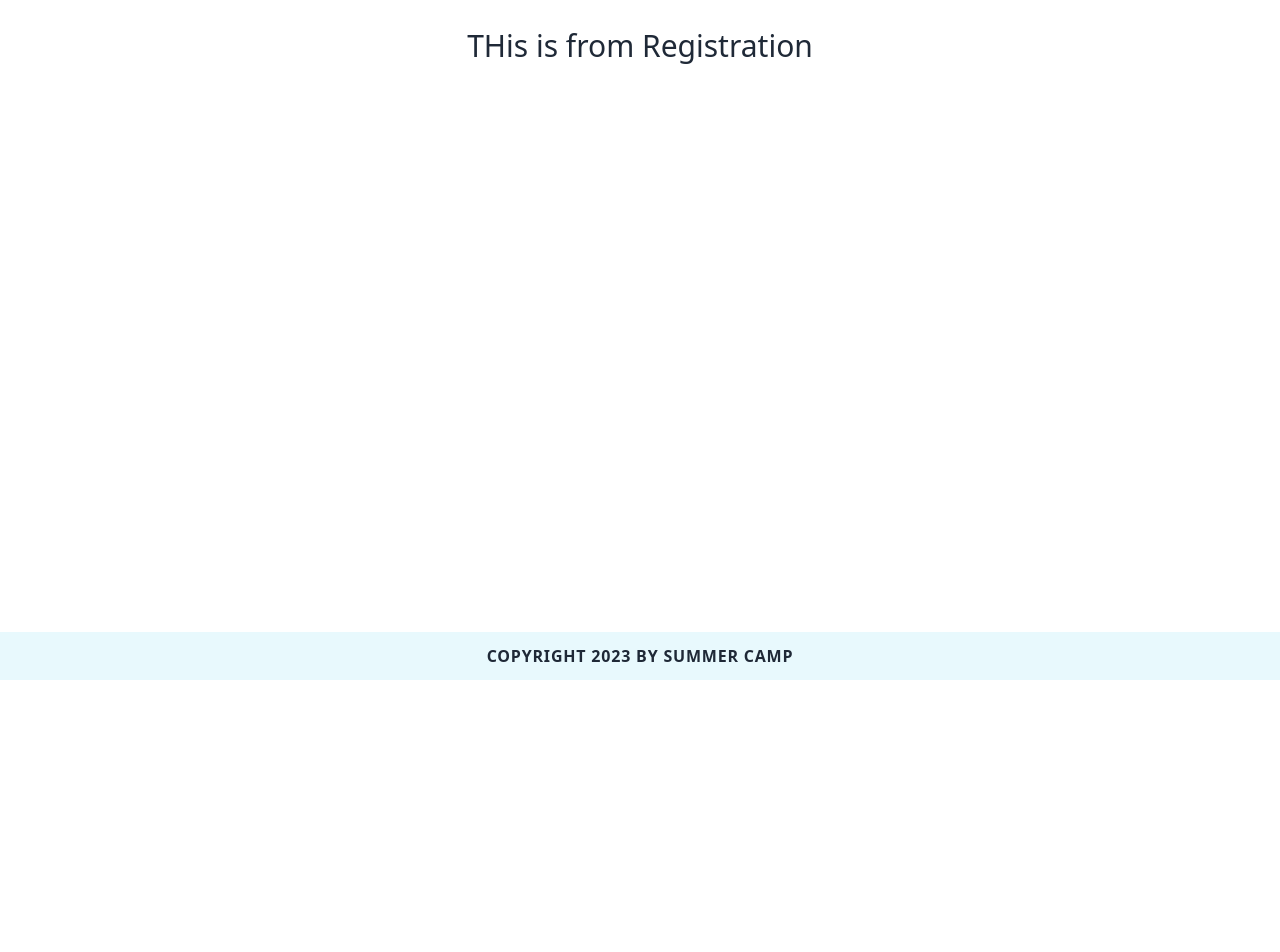
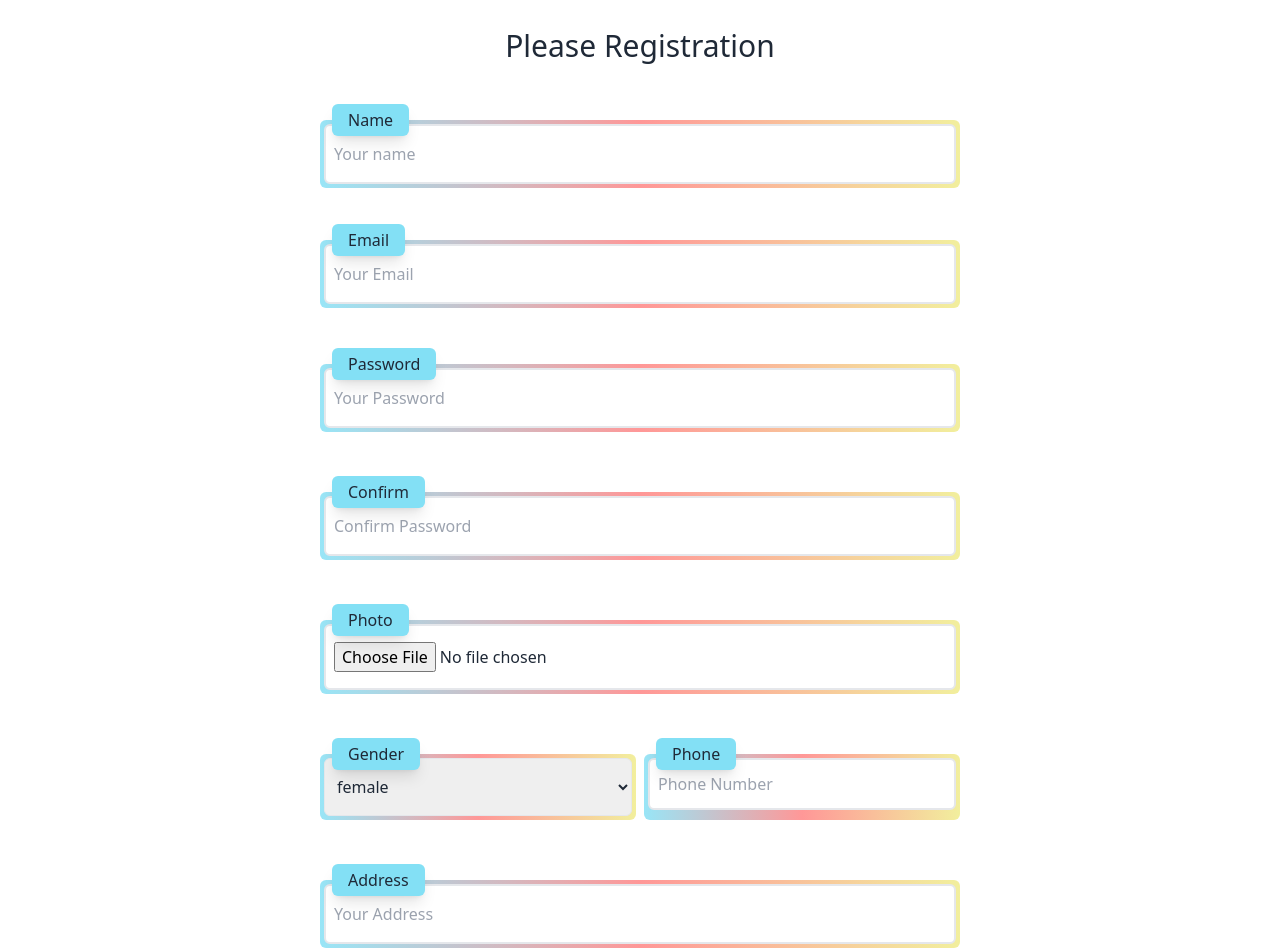
Before and after one commit to Sohan-R30/summer-camp, a React (Vite) app: page /registration in a window 1280 px wide. Shown: the part 120-1072 px from the top of the page. Before the commit the page ends 800 px from the top, so only its background shows below. Built offline with nearby package versions, Linux system fonts and the light colour scheme.

Commit message:
register page component created

```diff
--- /dev/null
+++ b/src/components/SocialLogin/SocialLogin.jsx
@@ -0,0 +1,12 @@
+
+import googleLogo from "../../assets/gogle-logo.svg"
+const SocialLogin = ({children}) => {
+    return (
+        <button className="btn font-bold mx-auto w-full rounded-md bg-[#83f5c247] hover:bg-[#3daf7c88]" >
+            <img className="w-8" src={googleLogo} alt="google logo" />
+            {children}
+        </button >
+    );
+};
+
+export default SocialLogin;
--- a/src/components/shared/Footer/Footer.jsx
+++ b/src/components/shared/Footer/Footer.jsx
@@ -1,7 +1,7 @@
 
 const Footer = () => {
     return (
-        <div className="fixed bottom-0 left-0 right-0">
+        <div className="mt-10 absolute left-0 right-0">
             <p className="text-center bg-primaryColor py-3 uppercase font-semibold tracking-wider">Copyright 2023 by summer Camp</p>
         </div>
     );
--- a/src/pages/Login.jsx
+++ b/src/pages/Login.jsx
@@ -1,6 +1,6 @@
 import { useForm } from "react-hook-form";
-import Button from "../components/shared/Button/Button";
-import googleLogo from "../../src/assets/gogle-logo.svg"
+import SocialLogin from "../components/SocialLogin/SocialLogin";
+import { Link } from "react-router-dom";
 const Login = () => {
     const { register, handleSubmit, formState: { errors } } = useForm();
     const onSubmit = data => console.log(data);
@@ -20,7 +20,7 @@ const Login = () => {
                         className="border-2 py-4 px-2 mx-auto rounded-md w-full focus:outline-none "
                         {...register("email", { required: true })}
                     />
-                    {errors.email && <span>This field is required</span>}
+                    {errors.email && <span>Provide a valid Email</span>}
                 </div>
 
                 <div className="relative my-5 w-2/4 mx-auto rounded-md m-4 p-1 bg-gradient-to-r from-[#83e0f5d3] via-[#ff11116f] to-[#e4de397e]">
@@ -32,16 +32,16 @@ const Login = () => {
                         className="border-2 py-4 px-2 mx-auto rounded-md w-full focus:outline-none"
                         {...register("password", { required: true })}
                     />
-                    {errors.password && <span>This field is required</span>}
+                    {errors.password && <span>Password is not Correct</span>}
                 </div>
                 <input type="submit" value="Login" className="btn font-bold mx-auto w-2/4 rounded-md m-4 p-1 bg-gradient-to-r from-[#83e0f5d3] via-[#77dcf0] to-[#83e0f5d3] hover:bg-[#63c6cfd3] hover:via-[#1c637188]"/>
             </form>
             <div className="divider w-2/4 mx-auto"></div>
             <div className="w-2/4 mx-auto text-center  flex items-center ">
-                <button className="btn font-bold mx-auto w-full rounded-md bg-[#83f5c247] hover:bg-[#3daf7c88]">
-                    <img className="w-8" src={googleLogo} alt="google logo" />
-                    Google Sign Up
-                </button>
+                <SocialLogin>Login With Google</SocialLogin>
+            </div>
+            <div className="w-2/4 mx-auto py-2">
+                <p>New to Summer Camp? <Link to="/registration" className="text-[#14b0d3]">Please Sign Up</Link></p>
             </div>
         </div>
     );
--- a/src/pages/Registration.jsx
+++ b/src/pages/Registration.jsx
@@ -1,10 +1,114 @@
 import { useForm } from "react-hook-form";
+import SocialLogin from "../components/SocialLogin/SocialLogin";
+import { Link } from "react-router-dom";
 const Registration = () => {
-    const { register, handleSubmit, watch, formState: { errors } } = useForm();
-  const onSubmit = data => console.log(data);
+    const { register, handleSubmit, formState: { errors } } = useForm();
+    const onSubmit = data => console.log(data);
     return (
         <div>
-            <p className='text-3xl text-center my-10'>THis is from Registration</p>
+            <p className='text-3xl text-center my-10'>Please Registration</p>
+            <form
+                onSubmit={handleSubmit(onSubmit)}
+                className="flex flex-col justify-center gap-5"
+            >
+                <div className="relative w-2/4  mx-auto rounded-md m-4 p-1 bg-gradient-to-r from-[#83e0f5d3] via-[#ff11116f] to-[#e4de397e]">
+                    <label htmlFor="name" className="bg-[#83e0f5] rounded-md px-4 py-1 absolute -top-4 left-3 shadow-lg">Name</label>
+                    <input
+                        type="text"
+                        placeholder="Your name"
+                        name="name"
+                        className="border-2 py-4 px-2 mx-auto rounded-md w-full focus:outline-none "
+                        {...register("name", { required: true })}
+                    />
+                    {errors.name && <span>Give Your Name</span>}
+                </div>
+                <div className="relative w-2/4  mx-auto rounded-md m-4 p-1 bg-gradient-to-r from-[#83e0f5d3] via-[#ff11116f] to-[#e4de397e]">
+                    <label htmlFor="email" className="bg-[#83e0f5] rounded-md px-4 py-1 absolute -top-4 left-3 shadow-lg">Email</label>
+                    <input
+                        type="email"
+                        placeholder="Your Email"
+                        name="email"
+                        className="border-2 py-4 px-2 mx-auto rounded-md w-full focus:outline-none "
+                        {...register("email", { required: true })}
+                    />
+                    {errors.email && <span>Provide A valid Email</span>}
+                </div>
+
+                <div className="relative my-5 w-2/4 mx-auto rounded-md m-4 p-1 bg-gradient-to-r from-[#83e0f5d3] via-[#ff11116f] to-[#e4de397e]">
+                    <label htmlFor="password" className="bg-[#83e0f5] px-4 py-1 absolute -top-4 left-3 shadow-lg rounded-md">Password</label>
+                    <input
+                        type="password"
+                        placeholder="Your Password"
+                        name="password"
+                        className="border-2 py-4 px-2 mx-auto rounded-md w-full focus:outline-none"
+                        {...register("password", { required: true })}
+                    />
+                    {errors.password && <span>Provide Valid Password</span>}
+                </div>
+
+                <div className="relative my-5 w-2/4 mx-auto rounded-md m-4 p-1 bg-gradient-to-r from-[#83e0f5d3] via-[#ff11116f] to-[#e4de397e]">
+                    <label htmlFor="confirmPassword" className="bg-[#83e0f5] px-4 py-1 absolute -top-4 left-3 shadow-lg rounded-md">Confirm</label>
+                    <input
+                        type="password"
+                        placeholder="Confirm Password"
+                        name="confirmPassword"
+                        className="border-2 py-4 px-2 mx-auto rounded-md w-full focus:outline-none"
+                        {...register("confirmPassword", { required: true })}
+                    />
+                    {errors.confirmPassword && <span>Does not match Your Password</span>}
+                </div>
+
+                <div className="relative my-5 w-2/4 mx-auto rounded-md m-4 p-1 bg-gradient-to-r from-[#83e0f5d3] via-[#ff11116f] to-[#e4de397e]">
+                    <label htmlFor="photo" className="bg-[#83e0f5] px-4 py-1 absolute -top-4 left-3 shadow-lg rounded-md">Photo</label>
+                    <input
+                        type="file"
+                        placeholder="Upload Photo"
+                        name="photo"
+                        accept='image/*'
+                        className="border-2 py-4 px-2 mx-auto rounded-md w-full focus:outline-none bg-white"
+                        {...register("photo", { required: true })}
+                    />
+                    {errors.photo && <span>This field is required</span>}
+                </div>
+                <div className=" w-2/4 mx-auto grid grid-cols-2 gap-2">
+                    <div className="relative my-5 w-full  rounded-md  p-1 bg-gradient-to-r from-[#83e0f5d3] via-[#ff11116f] to-[#e4de397e]">
+                        <label htmlFor="gender" className="bg-[#83e0f5] px-4 py-1 absolute -top-4 left-3 shadow-lg rounded-md">Gender</label>
+                        <select {...register("gender")} className="border py-4 px-2 mx-auto rounded-md w-full focus:outline-none">
+                            <option value="female">female</option>
+                            <option value="male">male</option>
+                            <option value="other">other</option>
+                        </select>
+                    </div>
+                    <div className="relative my-5 w-full rounded-md p-1 bg-gradient-to-r from-[#83e0f5d3] via-[#ff11116f] to-[#e4de397e]">
+                        <label htmlFor="phone" className="bg-[#83e0f5] px-4 py-1 absolute -top-4 left-3 shadow-lg rounded-md">Phone</label>
+                        <input
+                            type="text"
+                            placeholder="Phone Number"
+                            name="phone"
+                            className="border-2 py-3 px-2 mx-auto rounded-md w-full focus:outline-none"
+                            {...register("phone")}
+                        />
+                    </div>
+                </div>
+                <div className="relative my-5 w-2/4 mx-auto rounded-md m-4 p-1 bg-gradient-to-r from-[#83e0f5d3] via-[#ff11116f] to-[#e4de397e]">
+                    <label htmlFor="address" className="bg-[#83e0f5] px-4 py-1 absolute -top-4 left-3 shadow-lg rounded-md">Address</label>
+                    <input
+                        type="text"
+                        placeholder="Your Address"
+                        name="address"
+                        className="border-2 py-4 px-2 mx-auto rounded-md w-full focus:outline-none"
+                        {...register("address")}
+                    />
+                </div>
+                <input type="submit" value="Sign Up" className="btn font-bold mx-auto w-2/4 rounded-md m-4 p-1 bg-gradient-to-r from-[#83e0f5d3] via-[#77dcf0] to-[#83e0f5d3] hover:bg-[#63c6cfd3] hover:via-[#1c637188]" />
+            </form>
+            <div className="divider w-2/4 mx-auto"></div>
+            <div className="w-2/4 mx-auto text-center  flex items-center ">
+                <SocialLogin>Sign Up With Google</SocialLogin>
+            </div>
+            <div className="w-2/4 mx-auto py-2">
+                <p>Already have an account? <Link to="/login" className="text-[#14b0d3]">Please Login</Link></p>
+            </div>
         </div>
     );
 };
```
Also changed, not shown: src/routes/routers.jsx (+4 -4 lines).
